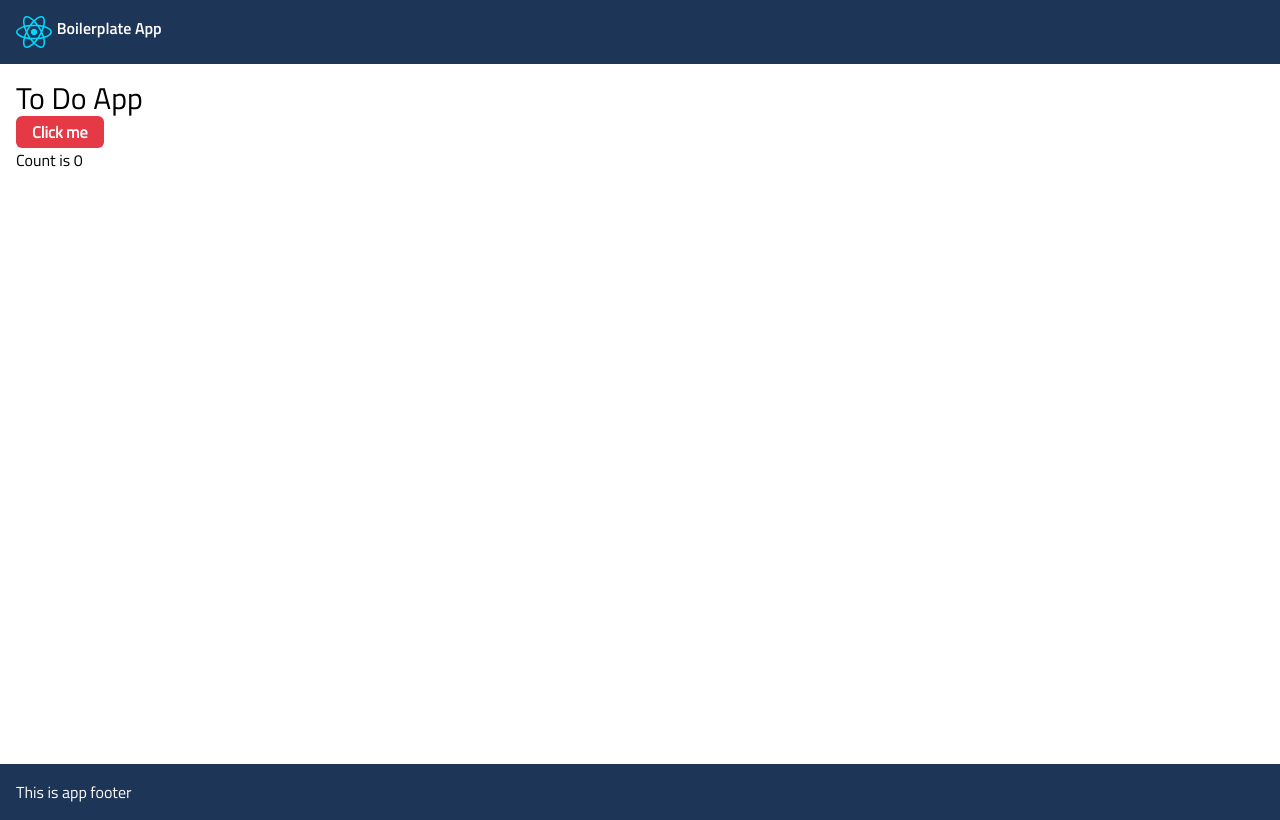
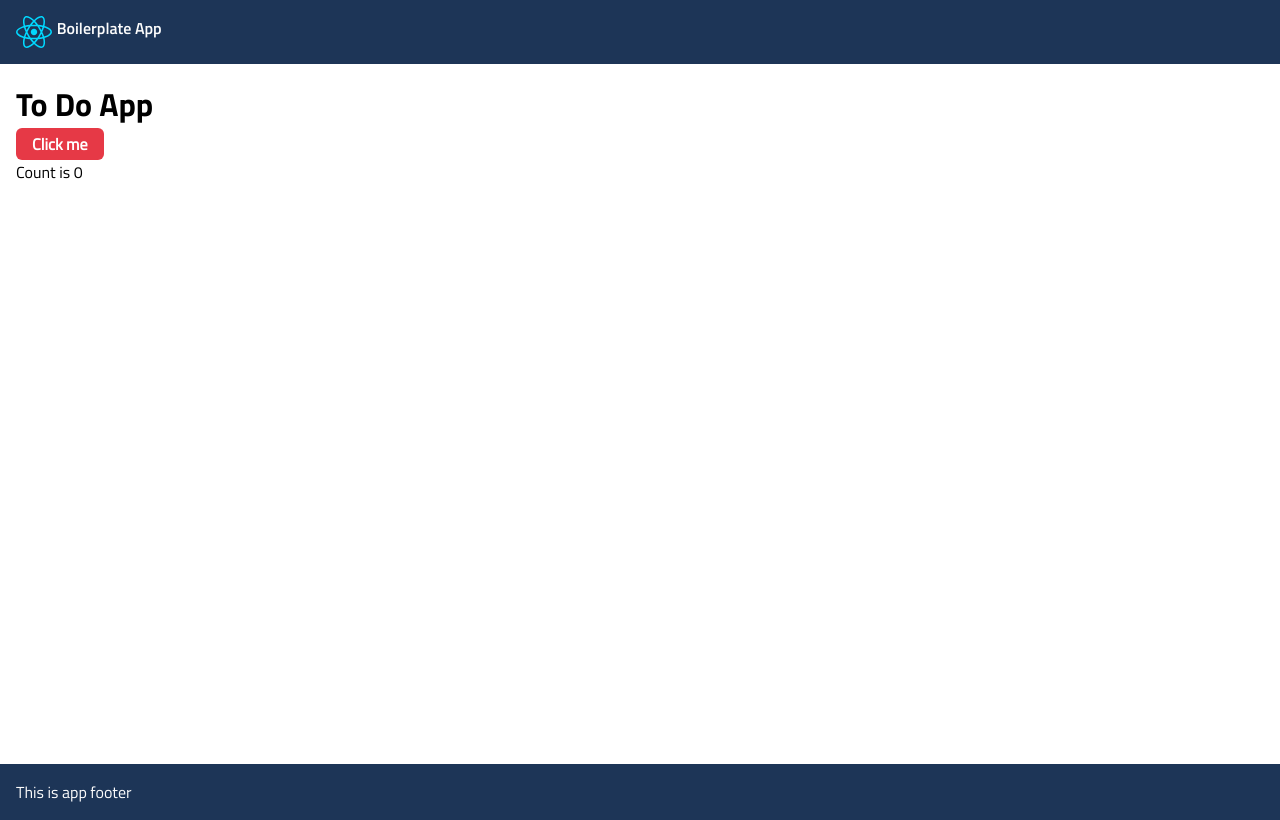
Before and after one commit to renatolinsdigital/react-boilerplate-2024, a React (Vite) app: page / in a window 1280 px wide. Built offline with nearby package versions, Linux system fonts and the light colour scheme.

Commit message:
creates the text component and updates related configuration

```diff
--- a/package.json
+++ b/package.json
@@ -11,6 +11,7 @@
   },
   "dependencies": {
     "@tailwindcss/nesting": "0.0.0-insiders.565cd3e",
+    "classnames": "^2.5.1",
     "react": "^18.3.1",
     "react-dom": "^18.3.1"
   },
--- a/src/domain/components/AppHeader/AppHeader.scss
+++ b/src/domain/components/AppHeader/AppHeader.scss
@@ -1,5 +1,5 @@
 .app-header-container {
   @apply flex p-4;
-  @apply font-text-bold;
+  @apply font-text-semi-bold;
   @apply bg-secondary dark:bg-dark-app-background text-neutral-gray-1 dark:text-dark-text;
 }
--- a/src/domain/pages/Home.tsx
+++ b/src/domain/pages/Home.tsx
@@ -1,15 +1,15 @@
 import { useState } from "react";
-import { Title, Button } from "@/shared/components";
+import { Title, Button, Text } from "@/shared/components";
 
 function Home() {
   const [count, setCount] = useState(0);
 
   return (
-    <div className="page-container">
+    <div className="page-container ">
       <Title text="To Do App" />
       <div className="content-container">
         <Button onClick={() => setCount((count) => count + 1)}>Click me</Button>
-        <p>Count is {count}</p>
+        <Text>Count is {count}</Text>
       </div>
     </div>
   );
--- a/src/global-styles/index.scss
+++ b/src/global-styles/index.scss
@@ -1,15 +1,14 @@
 /* Tailwind imports */
 
-.tailwind {
-  @tailwind base;
-  @tailwind components;
-  @tailwind utilities;
-}
+// .tailwind {
+@tailwind base;
+@tailwind components;
+@tailwind utilities;
+// }
 
 /*
-Ps. The .tailwind wrapper restricts Tailwind to components (which automatically receive this class).
-This is useful if you want to ensure that every style comes from a component (every UI element is a component).
-You can remove it if you want the flexibility to use Tailwind styles directly with HTML tags.
+Ps. The .tailwind wrapper restricts Tailwind's styling to components only.
+Use it if you want to ensure that every style comes from a component's style sheet.
 */
 
 /* Project Imports */
--- /dev/null
+++ b/src/shared/components/Text/Text.model.ts
@@ -0,0 +1,62 @@
+interface TextProps {
+  className?: string;
+  children: React.ReactNode;
+  fontSizeName?:
+    | "text-smallest"
+    | "text-smaller"
+    | "text-default"
+    | "text-medium"
+    | "text-large"
+    | "text-bigger"
+    | "text-jumbo"
+    | "text-biggest";
+  textColorName?:
+    | "text"
+    | "primary"
+    | "primary-dark"
+    | "secondary"
+    | "secondary-dark"
+    | "tertiary"
+    | "tertiary-dark"
+    | "neutral-dark"
+    | "neutral-white"
+    | "neutral-gray-1"
+    | "neutral-gray-2"
+    | "neutral-gray-3"
+    | "neutral-gray-4"
+    | "neutral-gray-5"
+    | "semantic-info"
+    | "semantic-alert"
+    | "semantic-danger"
+    | "semantic-success"
+    | "light-text"
+    | "dark-text";
+  fontWeight?: "font-text-regular" | "font-text-bold" | "font-text-semi-bold";
+  lineHeightName?: "small" | "default" | "tall" | "taller" | "big" | "biggest";
+  padding?: "none" | "small" | "medium" | "large";
+  margin?: "none" | "small" | "medium" | "large";
+  borderWidth?: "none" | "thin" | "medium" | "thick";
+  borderColor?:
+    | "transparent"
+    | "primary"
+    | "primary-dark"
+    | "secondary"
+    | "secondary-dark"
+    | "tertiary"
+    | "tertiary-dark"
+    | "neutral-dark"
+    | "neutral-white"
+    | "neutral-gray-1"
+    | "neutral-gray-2"
+    | "neutral-gray-3"
+    | "neutral-gray-4"
+    | "neutral-gray-5"
+    | "semantic-info"
+    | "semantic-alert"
+    | "semantic-danger"
+    | "semantic-success"
+    | "light-text"
+    | "dark-text";
+}
+
+export default TextProps;
--- /dev/null
+++ b/src/shared/components/Text/Text.scss
@@ -0,0 +1,38 @@
+.text {
+  &.padding-none {
+    @apply p-0;
+  }
+  &.padding-small {
+    @apply p-2;
+  }
+  &.padding-medium {
+    @apply p-4;
+  }
+  &.padding-large {
+    @apply p-6;
+  }
+  &.margin-none {
+    @apply m-0;
+  }
+  &.margin-small {
+    @apply m-2;
+  }
+  &.margin-medium {
+    @apply m-4;
+  }
+  &.margin-large {
+    @apply m-6;
+  }
+  &.border-none {
+    @apply border-0;
+  }
+  &.border-thin {
+    @apply border;
+  }
+  &.border-medium {
+    @apply border-2;
+  }
+  &.border-thick {
+    @apply border-4;
+  }
+}
--- /dev/null
+++ b/src/shared/components/Text/Text.tsx
@@ -0,0 +1,32 @@
+import "./Text.scss";
+import TextProps from "./Text.model";
+import classNames from "classnames";
+
+function Text({
+  children,
+  margin = "none",
+  className = "",
+  padding = "none",
+  borderWidth = "none",
+  lineHeightName = "default",
+  textColorName = "text",
+  borderColor = "transparent",
+  fontSizeName = "text-default",
+  fontWeight = "font-text-regular",
+}: TextProps) {
+  const classes = classNames(
+    margin,
+    padding,
+    className, // ok
+    fontWeight, // ok
+    borderWidth,
+    borderColor,
+    fontSizeName, // ok
+    textColorName,
+    lineHeightName
+  );
+
+  return <p className={classes}>{children}</p>;
+}
+
+export default Text;
--- a/src/shared/components/Title/Title.scss
+++ b/src/shared/components/Title/Title.scss
@@ -1,25 +1,25 @@
 .title {
   &-1 {
-    @apply text-3xl; // (h1)
+    @apply text-jumbo font-text-bold;
   }
 
   &-2 {
-    @apply text-2xl; // (h2)
+    @apply text-bigger font-text-semi-bold;
   }
 
   &-3 {
-    @apply text-xl; // (h3)
+    @apply text-large font-text-semi-bold;
   }
 
   &-4 {
-    @apply text-lg; // (h4)
+    @apply text-medium font-text-semi-bold;
   }
 
   &-5 {
-    @apply text-base; // (h5)
+    @apply text-default;
   }
 
   &-6 {
-    @apply text-sm; // (h6)
+    @apply text-smaller;
   }
 }
--- a/src/shared/components/index.ts
+++ b/src/shared/components/index.ts
@@ -1,2 +1,3 @@
+export { default as Text } from "./Text/Text";
 export { default as Title } from "./Title/Title";
 export { default as Button } from "./Button/Button";
--- a/tailwind.config.js
+++ b/tailwind.config.js
@@ -1,16 +1,16 @@
 module.exports = {
   content: ["./src/**/*.{js,jsx,ts,tsx,html,scss}"],
-  darkMode: "class", // Enables dark mode by adding a 'dark' class to the <html> or <body>
+  darkMode: "class", // Enables dark mode by adding a 'dark' class to a wrapper html tag
   theme: {
+    // Every entry in 'theme' is to be aligned with a Design System and it will be nice
+    // if this Design System takes in consideration what is already present in Tailwind
     extend: {
       colors: {
         // Visual Identity Colors
         primary: "#e63946",
         "primary-dark": "#b82635",
-
         secondary: "#1d3557",
         "secondary-dark": "#14233b",
-
         tertiary: "#f1faee",
         "tertiary-dark": "#c1d8ce",
 
@@ -64,12 +64,41 @@ module.exports = {
         },
       },
       fontFamily: {
-        text: ['"TitilliumWeb Regular"', "sans-serif"], // Body text
-        "text-bold": ['"TitilliumWeb SemiBold"', "sans-serif"], // Bold/Emphasis text
-        heading: ['"TitilliumWeb Bold"', "sans-serif"], // Main headings (h1)
-        subheading: ['"TitilliumWeb SemiBold"', "sans-serif"], // Subheadings (h2, h3, etc.)
-        "link-text": ['"TitilliumWeb SemiBold"', "sans-serif"], // Links
-        ui: ['"TitilliumWeb SemiBold"', "sans-serif"], // UI elements like buttons, inputs
+        text: ['"TitilliumWeb Regular"', "sans-serif"],
+        "text-bold": ['"TitilliumWeb Bold"', "sans-serif"],
+        "text-semi-bold": ['"TitilliumWeb SemiBold"', "sans-serif"],
+      },
+      fontSize: {
+        smallest: "0.75rem", // Equivalent to text-xs
+        smaller: "0.875rem", // Equivalent to text-sm
+        default: "1rem", // Equivalent to text-base
+        medium: "1.125rem", // Equivalent to text-lg
+        large: "1.25rem", // Equivalent to text-xl
+        bigger: "1.5rem", // Equivalent to text-2xl
+        jumbo: "2rem", // Equivalent to text-3xl
+        biggest: "2.25rem", // Equivalent to text-4xl
+      },
+      fontWeight: {
+        regular: 400,
+        semiBold: 600,
+        bold: 700,
+      },
+      lineHeight: {
+        small: "1",
+        default: "1.2",
+        tall: "1.5",
+        taller: "1.8",
+        big: "2",
+        biggest: "2.4",
+      },
+      transitionDuration: {
+        DEFAULT: "200ms",
+      },
+      transitionProperty: {
+        DEFAULT: "all",
+      },
+      transitionTimingFunction: {
+        DEFAULT: "ease",
       },
     },
   },
```
Also changed, not shown: 1 other file (tests, documents, lock files or other folders).
